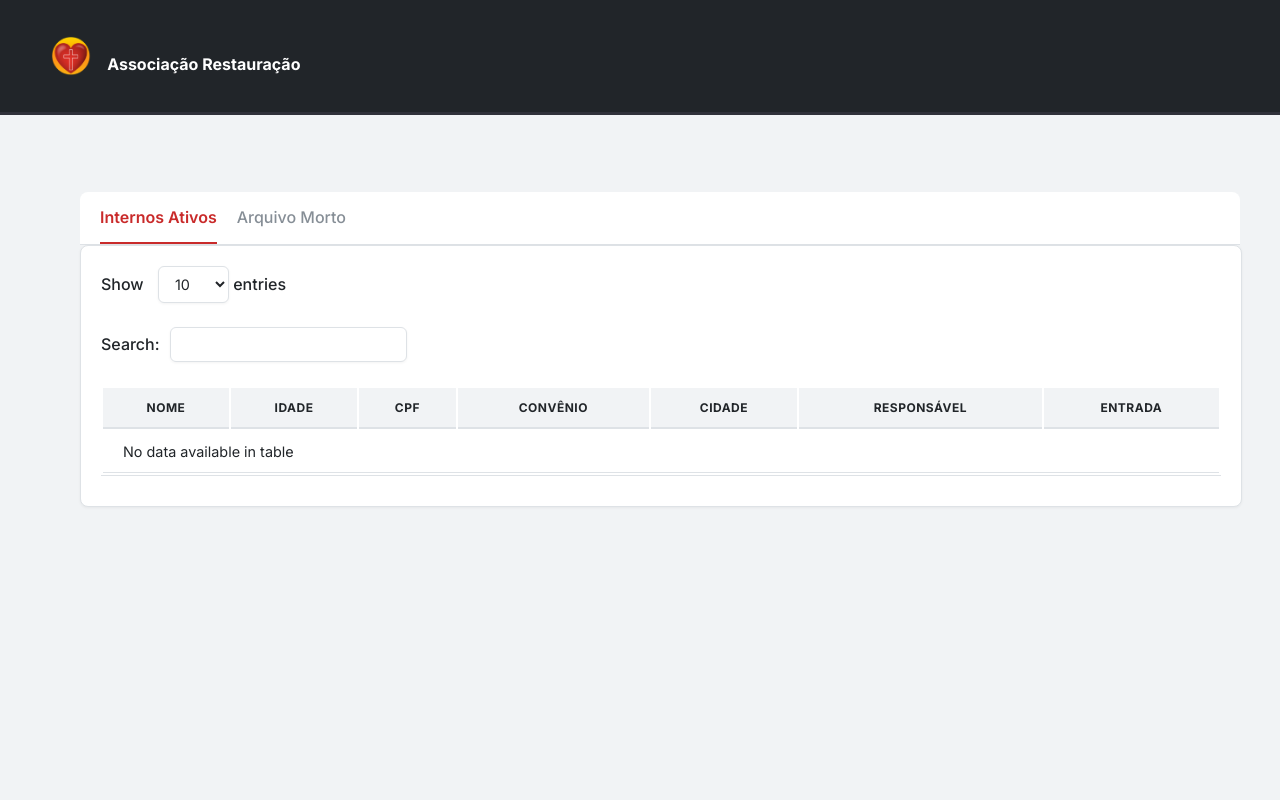
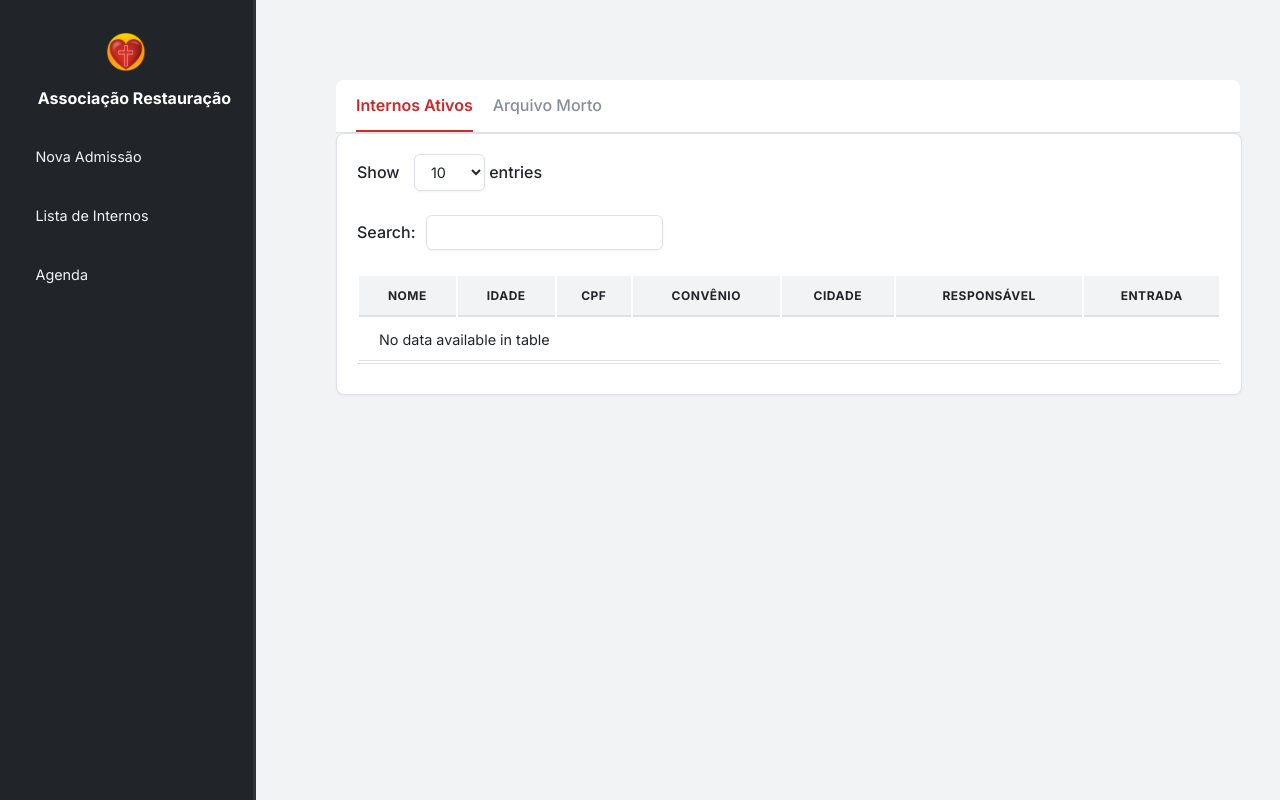
Before and after one commit to luisfernandogrizoni/website_project, a Flask app: template root/templates/dados.html in a window 1280 px wide. Run offline with Flask 3, Linux system fonts and the light colour scheme; the template is opened without the code that fills it, so the values that code supplies are empty; some libraries are stand-ins or nearby versions.

Commit message:
Mudança de lógica de navegação

```diff
--- a/root/flask/forms.py
+++ b/root/flask/forms.py
@@ -33,7 +33,6 @@ class Unique(object):
 class FormCargo(FlaskForm):
     nome = StringField("Cargo", validators=[DataRequired(), Unique(Cargo, Cargo.nome)])
     botao_confirmacao = SubmitField("Salvar")
-
 
 class FormFuncionario(FlaskForm):
     nome = StringField("Nome Completo", validators=[DataRequired()])
--- a/root/flask/models.py
+++ b/root/flask/models.py
@@ -107,8 +107,8 @@ class Prontuario(BaseModel, ActiveMixin, PersonMixin, AddressMixin, TimestampMix
 
     responsavel = database.Column(database.String)
     relacao = database.Column(database.String, nullable=False, default='Não Informado')
-    cpf_resp = database.Column(database.String(11), nullable=False, unique=True, default='Não Informado')
-    rg_resp = database.Column(database.String(9), nullable=False, unique=True, default='Não Informado')
+    cpf_resp = database.Column(database.String(11), nullable=False, unique=True)
+    rg_resp = database.Column(database.String(9), nullable=False, unique=True)
     contato = database.Column(database.String, nullable=False, default='Não Informado')
     contato_dois = database.Column(database.String, nullable=True, default='Não Informado')
     contrib = database.Column(database.String, nullable=True, default='SUS')
@@ -156,6 +156,7 @@ class Prontuario(BaseModel, ActiveMixin, PersonMixin, AddressMixin, TimestampMix
         campos_data = [
             'data_nascimento', 'data_internacao'
         ]
+
 
         data = {campo: fmt_str(getattr(self, campo)) for campo in campos_texto}
         data.update({campo: fmt_date(getattr(self,campo)) for campo in campos_data})
--- a/root/static/css/style.css
+++ b/root/static/css/style.css
@@ -24,12 +24,10 @@
 
     .app-layout {
         display: grid;
-        grid-template-columns: 1fr;
-        grid-template-rows: 7rem 1fr;
+        grid-template-columns: 16rem 1fr;
         min-height: 100vh;
         grid-template-areas:
-            "header"
-            "content";
+            "sidebar content";
     }
 
     .content {
@@ -41,20 +39,22 @@
     a { text-decoration: none; color: inherit; }
 
 
-    .header-area {
-        grid-area: header;
+    .sidebar-area {
+        grid-area: sidebar;
         display: flex;
+        flex-direction: column;
         background: var(--c-slate);
-        border-bottom: 0.2rem solid var(--c-slate-hover);
+        border-right: 0.2rem solid var(--c-slate-hover);
         align-items: center;
         height: 100%;
     }
 
 
-    .nav-tabs-container {
+    .sidebar-tabs-container {
         display: flex;
+        flex-direction: column;
         gap: 1.5rem;
-        margin-left: 3.2rem;
+        margin-left: 1.1rem;
     }
 
     .tab-item {
@@ -77,37 +77,38 @@
         font-weight: 600;
     }
 
-    .header-brand {
+    .sidebar-brand {
         display: flex;
         align-items: center;
-        padding-right: var(--header-logo-gap);
-        margin-left: 3.2rem;
+        flex-direction: column;
+        padding: var(--header-logo-gap);
+
     }
 
-    .header-text {
+    .sidebar-text {
         color: var(--c-surface);
         font-weight: bold;
         margin-top: 1rem;
         margin-left: 1rem;
     }
 
-    .header-logo-link {
+    .sidebar-logo-link {
         display: flex;
         height: var(--header-logo-height);
         transition: transform 0.2s ease;
     }
 
-    .header-logo-link:hover {
+    .sidebar-logo-link:hover {
         transform: scale(1.05);
     }
 
-    .header-logo-img {
+    .sidebar-logo-img {
         height: 100%;
         width: auto;
         object-fit: contain;
     }
 
-    .header-wrapper {
+    .sidebar-wrapper {
         display: flex;
         flex-direction: column;
         align-items: flex-start;
@@ -115,12 +116,12 @@
         gap: 1rem;
     }
 
-    .header-hidden {
+    .sidebar-hidden {
         display: none !important;
     }
 
-    .header-hidden ~ .content,
-    .app-layout:has(.header-hidden) {
+    .siedebar-hidden ~ .content,
+    .app-layout:has(.sidebar-hidden) {
         grid-template-rows: 1fr;
     }
 
--- a/root/static/js/agenda.js
+++ b/root/static/js/agenda.js
@@ -44,7 +44,7 @@ document.addEventListener('DOMContentLoaded', function() {
     if (form) {
         form.addEventListener('submit', async function (e) {
             e.preventDefault();
-            App.mostrarLoading('A guardar Agendamento...');
+            App.mostrarLoading('...');
 
             try {
                 const calendarDiv = document.getElementById('calendar'); // Bug corrigido aqui!
@@ -57,7 +57,7 @@ document.addEventListener('DOMContentLoaded', function() {
                 await App.api.request(urlSalvar, 'POST', FormData, true);
 
                 App.fecharAlerta();
-                App.mostrarSucesso('Agendamento salvo com sucesso!');
+                App.mostrarSucesso('Agendamento salvo com sucesso!', true);
                 window.fecharModal();
                 form.reset();
 
--- a/root/static/js/prontuario.js
+++ b/root/static/js/prontuario.js
@@ -1,5 +1,6 @@
 document.addEventListener('DOMContentLoaded', function() {
     const form = document.getElementById('prontuarioForm');
+
     if (form) {
         form.addEventListener('submit', async function (event) {
             event.preventDefault();
@@ -88,7 +89,7 @@ document.addEventListener('DOMContentLoaded', function() {
     const dados = {
         'nome': 'Testando',
         'data_nascimento': '1990/01/01',
-        'data_internacao': '10/02/2026',
+        'data_internacao': '2026/02/10',
         'cpf': '123.456.789-09',
         'rg': '12.345.678-9',
         'cartao_sus': '123.4567.8901.2345',
--- a/root/templates/base.html
+++ b/root/templates/base.html
@@ -12,9 +12,9 @@
 </head>
 <body>
     <div class="app-layout">
-        <header class="header-area {% block header_class %}{% endblock %}">
+        <aside class="sidebar-area {% block sidebar_class %}{% endblock %}">
             {% include 'navbar.html' %}
-        </header>
+        </aside>
 
         <main class="content {% block main_class %}{% endblock %}">
             <div id="global-messages" style="display: none">
--- a/root/templates/dados.html
+++ b/root/templates/dados.html
@@ -107,6 +107,8 @@
                 </div>
                 <div class="header-actions">
                 <button id="btnEdit" class="btn btn-action" data-id=""><i class="fas fa-edit"></i>Editar</button>
+                <button id="btnInactivate" class="btn btn-action" data-id=""><i class="fas fa-archive"></i>Dar Baixa</button>
+
                 </div>
 
                 <button class="close-modal" onclick="fecharDashboard()">&times;</button>
--- a/root/templates/login.html
+++ b/root/templates/login.html
@@ -1,7 +1,7 @@
 {% extends "base.html" %}
 {% block titulo %}Entrar{% endblock %}
 
-{% block header_class %}header-hidden{% endblock %}
+{% block sidebar_class %}sidebar-hidden{% endblock %}
 {% block main_class %}content-full{% endblock %}
 
 {% block body %}
--- a/root/templates/navbar.html
+++ b/root/templates/navbar.html
@@ -1,10 +1,20 @@
-<nav class="header-wrapper">
-    <div class="header-brand">
-        <a href="{{ url_for('main.inicio') }}" class="header-logo-link">
+<nav class="sidebar-wrapper">
+    <div class="sidebar-brand">
+        <a href="{{ url_for('main.inicio') }}" class="sidebar-logo-link">
             <img src="{{ url_for('static', filename='images/logo.png') }}"
                  alt="Logo Associação Restauração"
-                 class="header-logo-img">
+                 class="sidebar-logo-img">
         </a>
-            <span class="header-text">Associação Restauração</span>
+            <span class="sidebar-text">Associação Restauração</span>
     </div>
+
+    <div class="sidebar-tabs-container">
+        <a href="{{ url_for('social.prontuario') }}" class="tab-item">Nova Admissão</a>
+        <a href="{{ url_for('social.dados') }}" class="tab-item">Lista de Internos</a>
+        <a href="{{ url_for('social.agenda') }}" class="tab-item">Agenda</a>
+        {% if current_user.cargo_obj.nome in ['Admin'] %}
+            <a href="{{ url_for('admin.novo_funcionario') }}" class="tab-item">Cadastrar Funcionário</a>
+        {% endif %}
+    </div>
+
 </nav>
```
Also changed, not shown: root/flask/blueprints/api_routes.py (+15 -0 lines), root/flask/constants.py (+7 -0 lines), root/static/js/app.js (+31 -6 lines).
